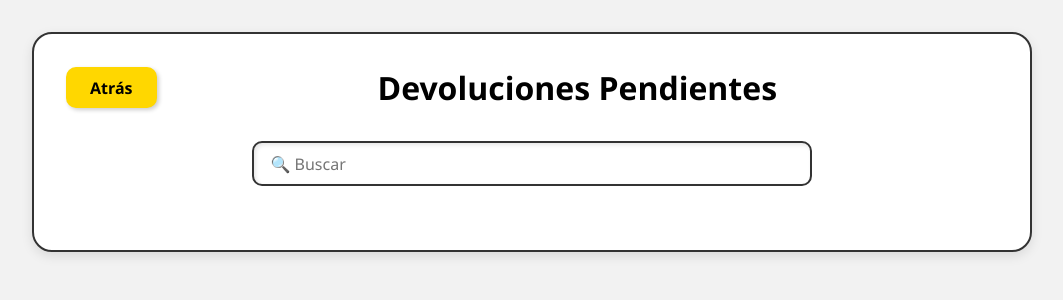
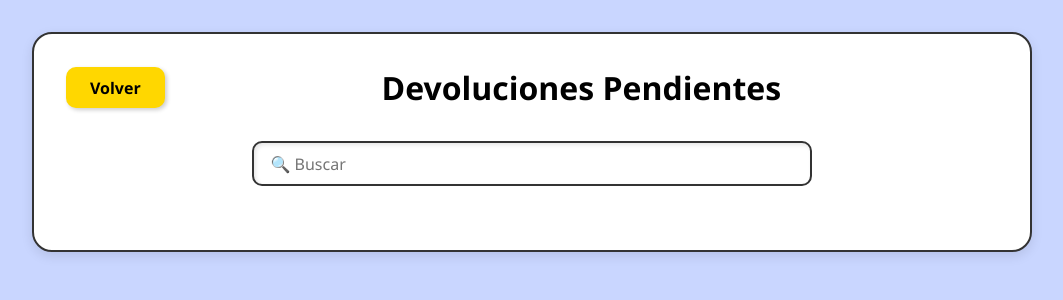
Before and after one commit to Roberstxx/Gestor-de-prestamos-CIC, a Flask app: page /pendientes in a window 1280 px wide. Shown: the top 300 px of the page, without its empty margins (108-1171 px from the left). Run offline with Flask 3, Linux system fonts and the light colour scheme.

Commit message:
Update pendientesDV.html

```diff
--- a/templates/User/pendientesDV.html
+++ b/templates/User/pendientesDV.html
@@ -25,7 +25,7 @@
     }
 
     body {
-      background-color: var(--gray-light);
+      background-color: #c9d6ff;
       padding: 2rem;
       color: var(--gray-dark);
     }
@@ -163,7 +163,7 @@
 <body>
   <div class="container">
     <div class="top-bar">
-      <button class="back-button" onclick="window.location.href='/prestamos'">Atrás</button>
+      <button class="back-button" onclick="window.location.href='/prestamos'">Volver</button>
       <h1 class="title">Devoluciones Pendientes</h1>
     </div>
 
```
